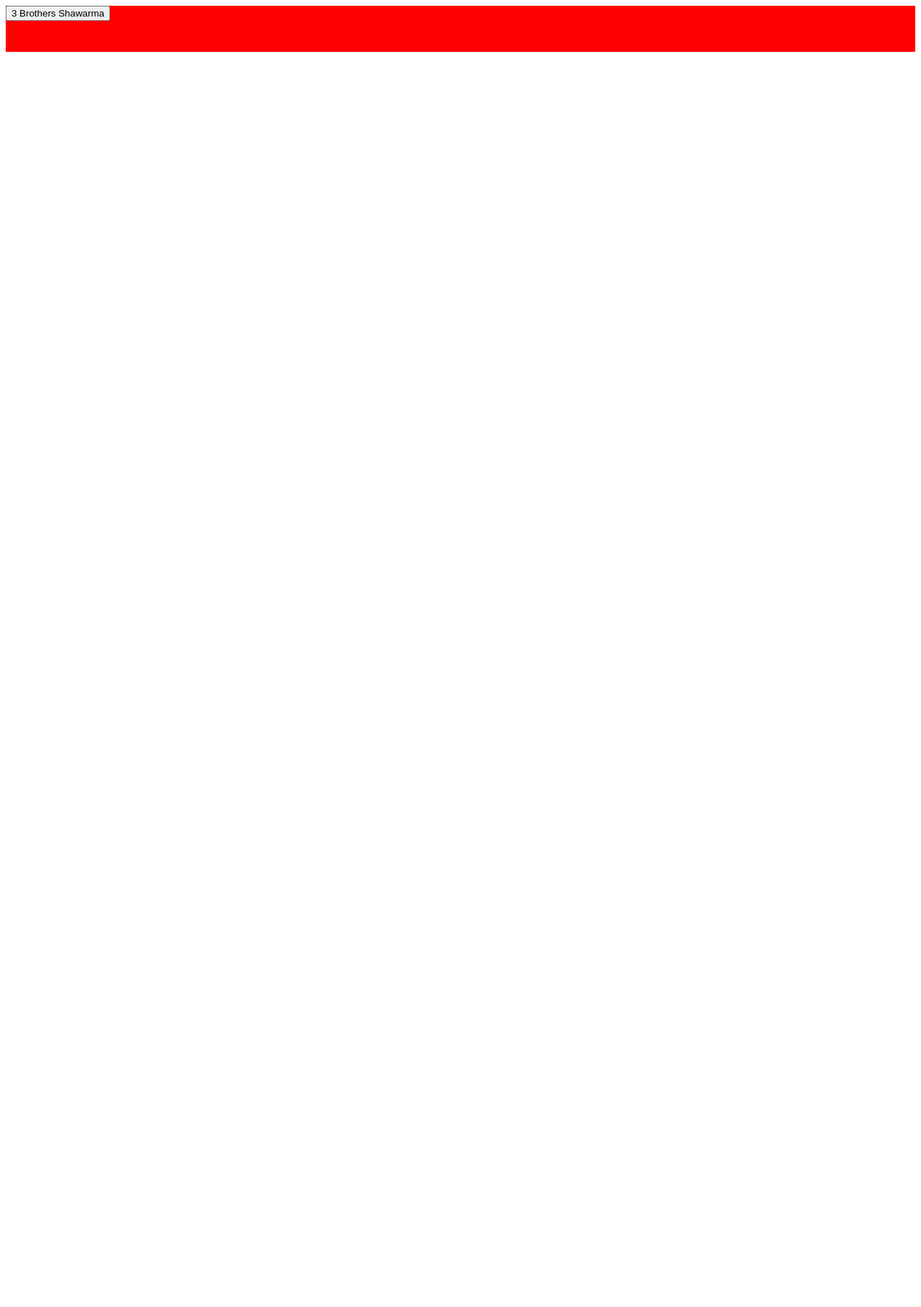
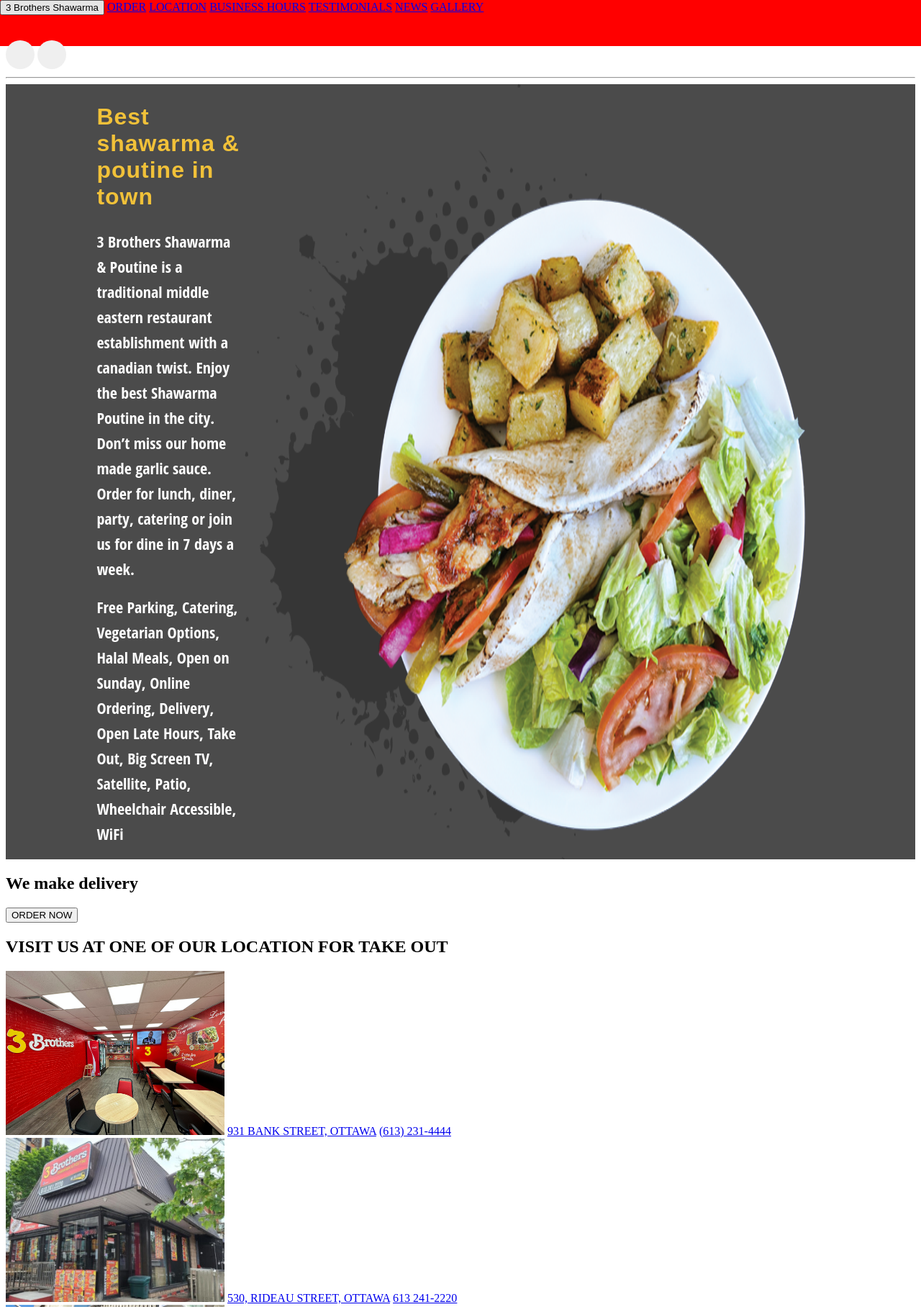
Before and after one commit to GarfieldSuper163/Cameron_Wilson-Projet_Finale, a plain HTML site: page index.html in a window 1280 px wide. Shown: the top 1816 px of the page at 72% size. Before the commit the page ends 800 px from the top, so only its background shows below. Drawn offline with Linux system fonts and the light colour scheme.

Commit message:
Just in case

```diff
--- a/index.html
+++ b/index.html
@@ -3,9 +3,103 @@
   <link rel="stylesheet" href="style.css">
   <link rel="shortcut icon" type="image/x-icon" href="resources/favicon.png">
 </head>
-  <div class="header">
-    <button id="home">3 Brothers Shawarma</button>
+<div class="header">
+  <button id="home">3 Brothers Shawarma</button>
+  <a href="https://www.w3schools.com/">ORDER</a>
+  <a href="https://www.w3schools.com/">LOCATION</a>
+  <a href="https://www.w3schools.com/">BUSINESS HOURS</a>
+  <a href="https://www.w3schools.com/">TESTIMONIALS</a>
+  <a href="https://www.w3schools.com/">NEWS</a>
+  <a href="https://www.w3schools.com/">GALLERY</a>
+</div>
+
+<div class="main-img">
+  <button id="left"></button>
+  <button id="right"></button>
+</div>
+<hr>
+<div class="Text">
+  <div id="gris">
+  <div id="p">
+    <h2>Best shawarma & poutine in town</h2>
+    <h4>3 Brothers Shawarma & Poutine is a traditional middle eastern restaurant establishment with a canadian twist.
+      Enjoy the best Shawarma Poutine in the city. Don’t miss our home made garlic sauce. Order for lunch, diner, party,
+      catering or join us for dine in 7 days a week.</h4>
+    <h4>Free Parking, Catering, Vegetarian Options, Halal Meals, Open on Sunday, Online Ordering, Delivery, Open Late
+      Hours, Take Out, Big Screen TV, Satellite, Patio, Wheelchair Accessible, WiFi</h4>
   </div>
+  <img src="resources/HomePage/Food1.png" alt="food">
+</div>
+</div>
+<div class="Delivery">
+  <h2>We make delivery</h2>
+  <button id="Order">ORDER NOW</button>
+</div>
+<div class="Location">
+  <h2>VISIT US AT ONE OF OUR LOCATION FOR TAKE OUT</h2>
+  <div id="931bank">
+    <img src="resources/HomePage/931Bank.jpg" alt="931Bank">
+    <a
+      href="https://www.google.com/search?q=3+Brothers+Shawarma+%26+Poutine&stick=H4sIAAAAAAAA_-NgU1IxqDBJTk41MDU0NzVLMkpJNbe0MqhITbY0STFIMTRKNjFNS0laxCprrOBUlF-SkVpUrBCckVieWJSbqKCmEJBfWpKZlwoABwA_UUgAAAA&hl=en&mat=CS5atP5Cmu_hElcBezTaAfuk8Q9WqEJJO_B-FeE87YkPCbqNWSrNTLGHMLcKA7XtkyvbH0L-2slyWWgUndnZLsHToSPPawCt-OPpelxVoha8KFBIbw9i9DHM1QVmFnYTZvA&authuser=0">931
+      BANK STREET, OTTAWA</a>
+    <a href="tel:6132314444">(613) 231-4444</a>
+  </div>
+  <div id="530rideau">
+    <img src="resources/HomePage/530Rideau.jpg" alt="530Rideau">
+    <a
+      href="https://www.google.com/search?q=530%2C+Rideau+Street%2C+Ottawa&rlz=1C5CHFA_enCA849CA850&oq=530%2C+Rideau+Street%2C+Ottawa&aqs=chrome.0.69i59l2j69i60l2.283j0j9&sourceid=chrome&ie=UTF-8">530,
+      RIDEAU STREET, OTTAWA</a>
+    <a href="tel:6132412220">613 241-2220</a>
+  </div>
+  <div id="160rideau">
+    <img src="resources/HomePage/160Rideau.jpeg" alt="160Rideau">
+    <a
+      href="https://www.google.com/search?q=160%2C+Rideau+Street%2C+Ottawa+(Ontario)&rlz=1C5CHFA_enCA849CA850&oq=160%2C+Rideau+Street%2C+Ottawa+(Ontario)&aqs=chrome..69i57j69i59j0i22i30.269j0j9&sourceid=chrome&ie=UTF-8">160,
+      RIDEAU STREET, OTTAWA</a>
+    <a href="tel:6133216990">613 321-6990</a>
+  </div>
+  <div id="124osgoode">
+    <img src="resources/HomePage/124Osgoode.jpeg" alt="124Osgoode">
+    <a
+      href="https://www.google.com/search?q=124%2C+Osgoode+Street%2C+Ottawa+(Ontario)&rlz=1C5CHFA_enCA849CA850&oq=124%2C+Osgoode+Street%2C+Ottawa+(Ontario)&aqs=chrome..69i57j69i59.311j0j9&sourceid=chrome&ie=UTF-8">124,
+      OSGOODE STREET, OTTAWA</a>
+    <a href="tel:6136959696">613 695-9696</a>
+  </div>
+  <div id="5055innovation">
+    <img src="resources/HomePage/5055Innovation.jpeg" alt="5055Innovation">
+    <a
+      href="https://www.google.com/search?q=5055%2C+Innovation+Drive%2C+Kanata&rlz=1C5CHFA_enCA849CA850&oq=5055%2C+Innovation+Drive%2C+Kanata&aqs=chrome..69i57j0i19j69i59.387j0j9&sourceid=chrome&ie=UTF-8">5055,
+      INNOVATION DRIVE, KANATA</a>
+    <a href="tel:6132711123">613 271-1123</a>
+  </div>
+  <div id="70montcalm">
+    <img src="resources/HomePage/70Montcalm.jpeg" alt="70Montcalm">
+    <a
+      href="https://www.google.com/search?q=70%2C+Montcalm+Street%2C+Gatineau&rlz=1C5CHFA_enCA849CA850&oq=70%2C+Montcalm+Street%2C+Gatineau&aqs=chrome..69i57j69i59.402j0j7&sourceid=chrome&ie=UTF-8">70,
+      MONTCALM STREET, GATINEAU</a>
+    <a href="tel:8197778457">819 777-8457</a>
+  </div>
+</div>
+<div class="Business">
+  <h2>Business Hours</h2>
+  <button id="Hours">SEE DETAIL ON GOOGLE</button>
+</div>
+<div class="Testimonials">
+  <h2>Testimonials</h2>
+  <img src="resources/HomePage/plat1.png" alt="food">
+  <img src="resources/HomePage/plat2.png" alt="food">
+  <div id="Testimonials-Inner">
+    <span></span>
+  </div>
+</div>
+<div class="Images">
+
+</div>
+<div class="Bottom">
+  <img src="resources/HomePage/Logo.png"alt="Logo.png">
+  <a href="https://3brothersshawarma.com/wp-content/uploads/2021/08/terms_and_conditions.pdf">Terms and conditions</a>
+  <h4>© 2023. 3 Brothers Shawarma & Poutine. All rights reserved.</h4>
+</div>
 <body>
 
 </body>
--- a/style.css
+++ b/style.css
@@ -5,7 +5,56 @@
 .header{
  background-color: red;
 height: 4em;
+  margin:-0.5em;
 }
 #home{
   background-image: "resources/HomePage/Logo.png";
 }
+.main-img{
+  background-image: "resources/HomePage/124Osgoode.jpeg";
+}
+#left{
+  /* background-image: "resources/HomePage/LeftArrow.png"; */
+    height: 3em;
+    width: 3em;
+    border-radius: 100%;
+  border-style: none;
+}
+#right{
+  /* background-image: "resources/HomePage/RightArrow.png"; */
+  height: 3em;
+  width: 3em;
+  border-radius: 100%;
+border-style: none;
+}
+.Text{
+  background-color: #4b4b4b;
+  }
+#gris{
+  display: flex;
+  flex-direction: row;
+  margin-right: 10%;
+margin-left: 10%;
+  }
+#p{
+  flex: ;
+}
+#p h2{
+color: #f1c139;
+font-family: 'Yellowtail',sans-serif;
+font-size: 2em;
+font-style: normal;
+letter-spacing: 1px;
+}
+#p h4{
+font-family: 'Open Sans Condensed',sans-serif;
+font-size: 22px;
+line-height: 35px;
+margin-top: 18px;
+margin-bottom: 18px;
+  color: white;
+}
+.Location img{
+  width: 19em;
+  height: 14.25em;
+}
```
